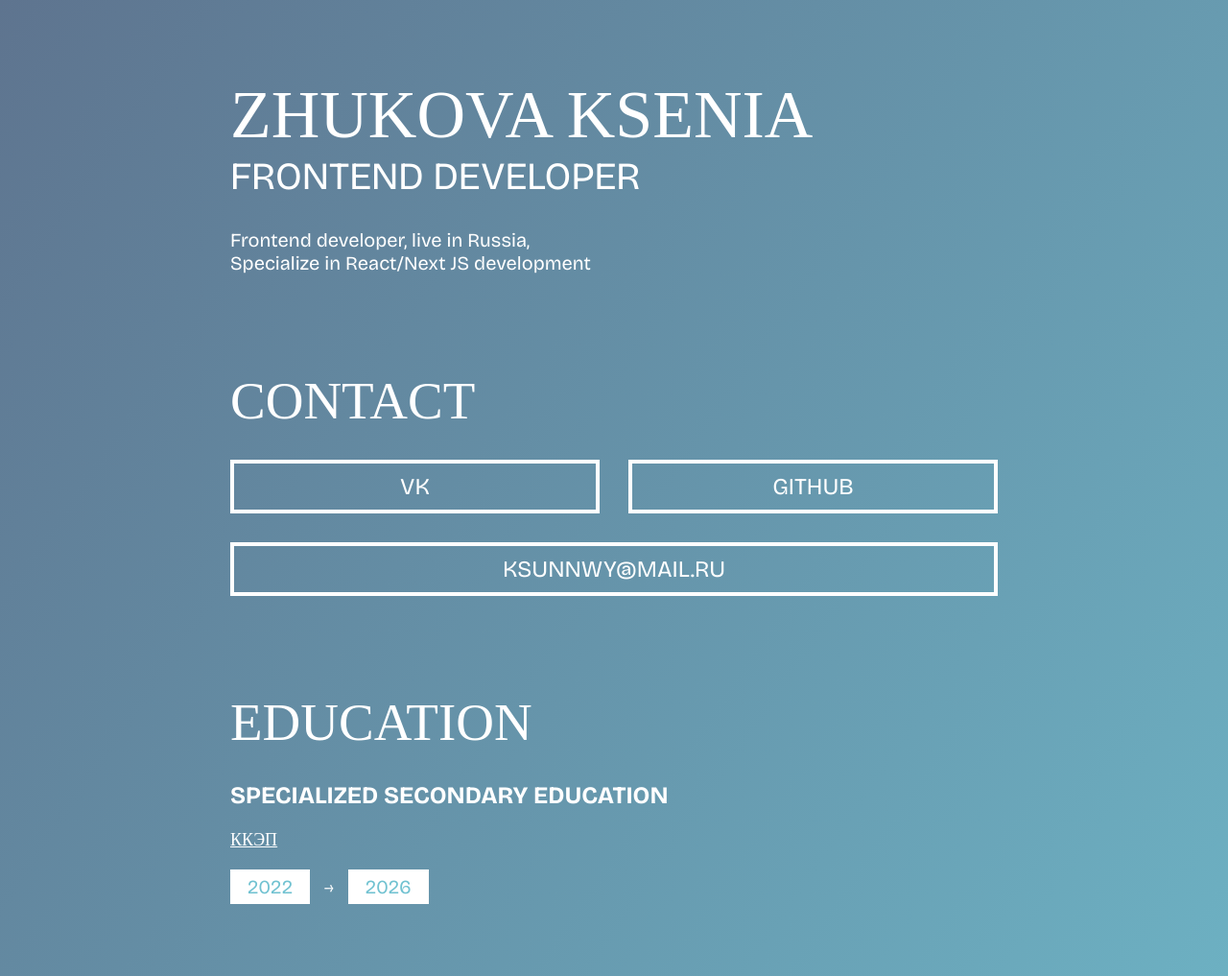
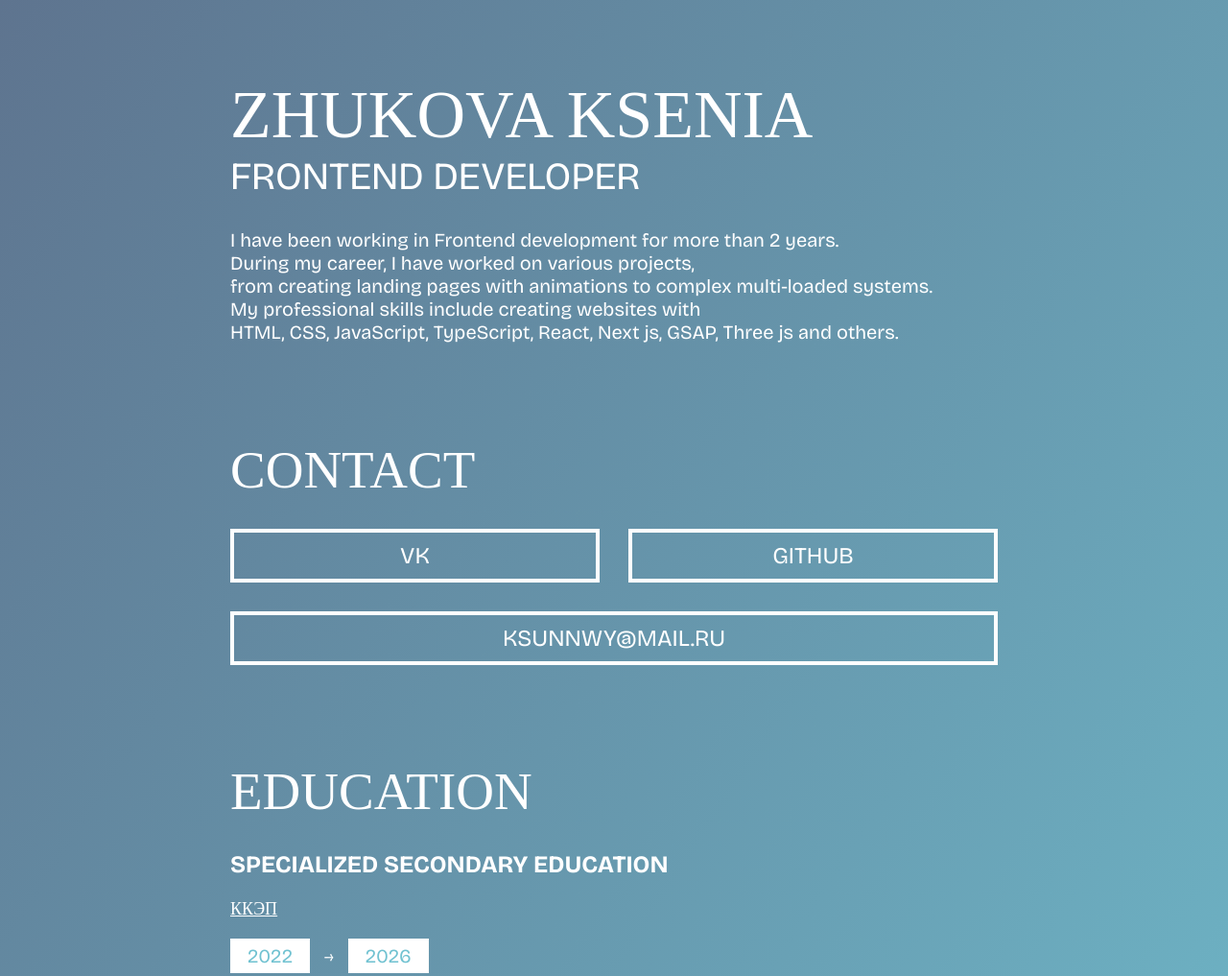
Before and after one commit to ksunwy/landing, a plain HTML site: page index.html in a window 1280 px wide. Shown: the top 1017 px of the page at 96% size. Drawn offline with nearby package versions, Linux system fonts and the light colour scheme; a web font is replaced by a local one.

Commit message:
update index.html

```diff
--- a/index.html
+++ b/index.html
@@ -12,8 +12,7 @@
             <h1 class="title">Zhukova <span>Ksenia</span></h1>
             <p class="subtitle">frontend developer</p>
             <p class="description">
-                Frontend developer, live in Russia, <br>
-                Specialize in React/Next JS development
+                I have been working in Frontend development for more than 2 years. <br/> During my career, I have worked on various projects, <br/> from creating landing pages with animations to complex multi-loaded systems. <br/> My professional skills include creating websites with <br/> HTML, CSS, JavaScript, TypeScript, React, Next js, GSAP, Three js and others.
             </p>
         </section>
 
```
